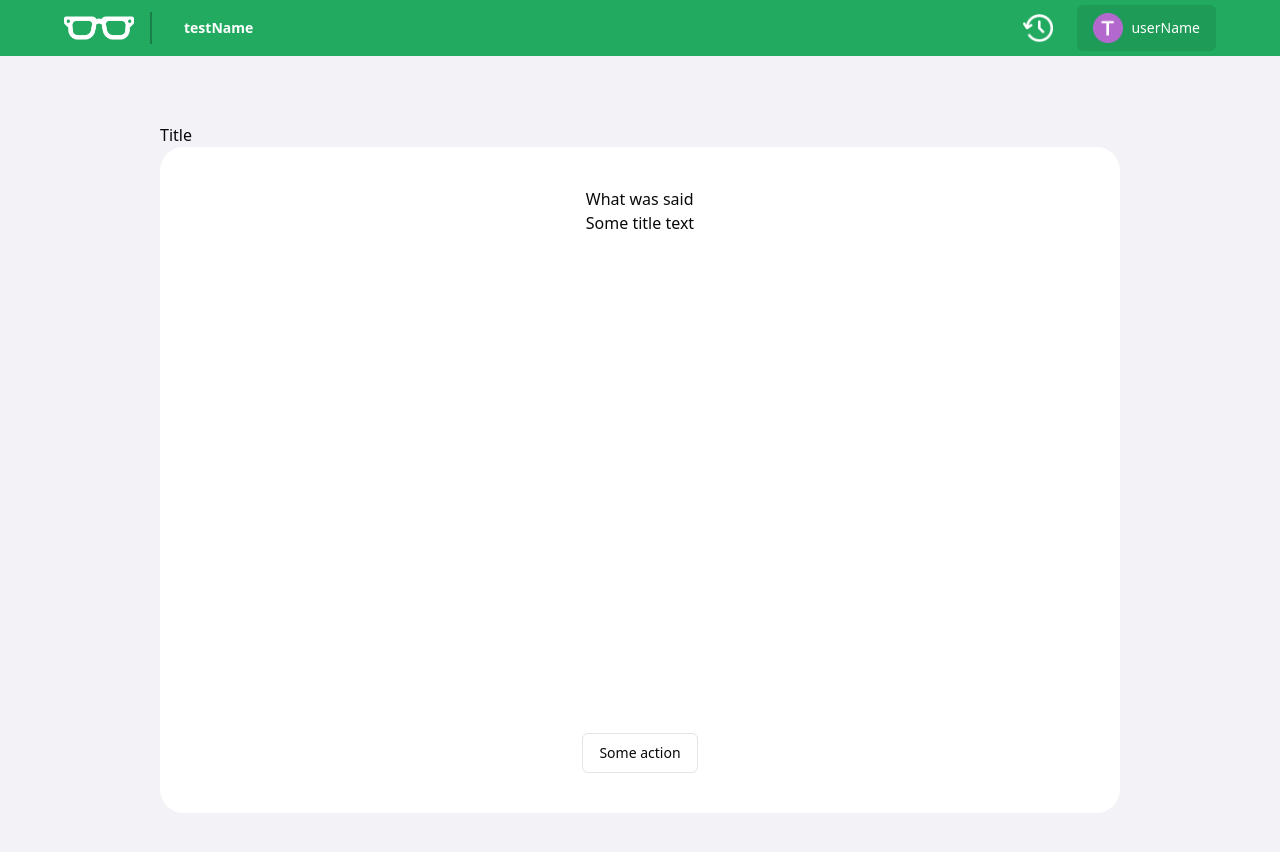
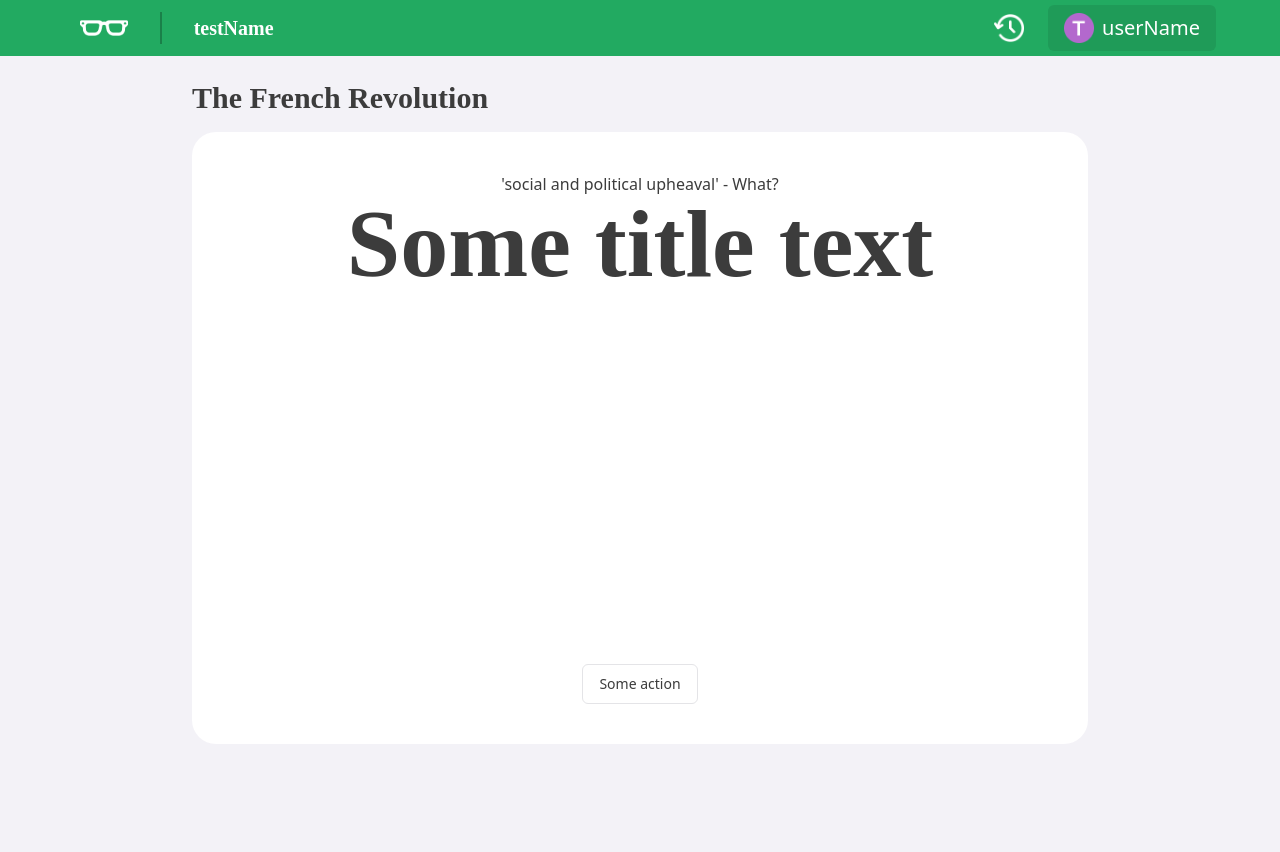
Before and after one commit to tgoulder4/Dunnoyet, a Next.js app: page / in a window 1280 px wide. Shown: the top 852 px of the page. After the commit the page ends 800 px from the top, so only its background shows below. Built offline with nearby package versions, Linux system fonts and the light colour scheme.

Commit message:
latest stable

```diff
--- a/src/app/globals.css
+++ b/src/app/globals.css
@@ -1,7 +1,11 @@
 @tailwind base;
 @tailwind components;
 @tailwind utilities;
-
+@import url("https://fonts.googleapis.com/css2?family=Merriweather:wght@400;900&display=swap");
+.primary {
+  font-family: "Merriweather", serif;
+  font-weight: 900;
+}
 @layer base {
   :root {
     --background: #f3f2f7;
@@ -70,6 +74,7 @@
 */
 * {
   margin: 0;
+  color: #3c3c3c;
 }
 /*
   Typographic tweaks!
--- a/src/app/layout.tsx
+++ b/src/app/layout.tsx
@@ -3,8 +3,8 @@ import type { Metadata } from "next";
 import { Button } from "@/components/ui/button";
 
 export const metadata: Metadata = {
-  title: "Create Next App",
-  description: "Generated by create next app",
+  title: "GreenGlasses",
+  description: "Serious in depth learning.",
 };
 
 export default function RootLayout({
@@ -16,21 +16,27 @@ export default function RootLayout({
   const userName = "userName";
   return (
     <html lang="en">
-      <body className="bg-[var(--background)]">
-        <header className="bg-[hsl(var(--primary))] h-14 flex items-center justify-between p-3 px-16 m-auto">
+      <body className="bg-[var(--background)] flex flex-col">
+        <header className="bg-[hsl(var(--primary))] h-14 flex items-center justify-between p-3 px-16">
           <div
             id="logoAndHelperName"
             className="flex items-center gap-4 h-full"
           >
-            <a href="#" className="h-full max-w-[70px]">
+            <Button
+              variant="ghost"
+              className="h-full  hover:bg-[rgb(0_0_0_/_25%)]"
+            >
               <img
                 src="./logo_light.png "
                 className="h-full object-scale-down"
                 alt=""
               />
-            </a>
+            </Button>
             <div className="w-[2px] h-full bg-[rgb(0_0_0_/_25%)]"></div>
-            <Button variant="ghost" className="primary font-black  text-white">
+            <Button
+              variant="ghost"
+              className="primary text-xl font-black  text-white"
+            >
               {helperName}
             </Button>
           </div>
@@ -48,7 +54,7 @@ export default function RootLayout({
             </Button>
             <Button
               variant="ghost"
-              className="primary bg-[rgba(0,0,0,0.09)] flex gap-2 h-full text-white"
+              className=" bg-[rgba(0,0,0,0.09)] text-xl flex gap-2 h-full text-white"
             >
               <img
                 src="./profilePicture.png"
--- a/src/app/page.tsx
+++ b/src/app/page.tsx
@@ -3,13 +3,16 @@ import Image from "next/image";
 
 export default function Home() {
   return (
-    <main className="w-full h-full grid place-items-center">
-      <div className="h-5/6 w-3/4">
-        <h2>Title</h2>
-        <section className="bg-white h-full rounded-3xl flex flex-col items-center justify-between p-10">
-          <article>
-            <h3>What was said</h3>
-            <h1>Some title text</h1>
+    <main className="w-full h-full px-48 pt-6 pb-14">
+      <div className=" flex flex-col gap-4 h-full">
+        <h2 className="font-bold primary text-3xl">The French Revolution</h2>
+        <section className="bg-white rounded-3xl h-full w-full text-center flex flex-col items-center justify-between p-10">
+          <article className="flex flex-col">
+            <h3>'social and political upheaval' - What?</h3>
+            <h1 className="text-8xl primary font-bold text-center">
+              Some title text
+            </h1>
+            {/* 'What is .? I understand -> goes back to enquired sentence which is now amended in terms of this explanation'  */}
           </article>
           <div id="actionArea">
             <Button variant="outline">Some action</Button>
--- a/tailwind.config.js
+++ b/tailwind.config.js
@@ -2,11 +2,11 @@
 module.exports = {
   darkMode: ["class"],
   content: [
-    './pages/**/*.{ts,tsx}',
-    './components/**/*.{ts,tsx}',
-    './app/**/*.{ts,tsx}',
-    './src/**/*.{ts,tsx}',
-	],
+    "./pages/**/*.{ts,tsx}",
+    "./components/**/*.{ts,tsx}",
+    "./app/**/*.{ts,tsx}",
+    "./src/**/*.{ts,tsx}",
+  ],
   theme: {
     container: {
       center: true,
@@ -16,6 +16,9 @@ module.exports = {
       },
     },
     extend: {
+      aspectRatio: {
+        "4/3": "4 / 3",
+      },
       colors: {
         border: "hsl(var(--border))",
         input: "hsl(var(--input))",
@@ -73,4 +76,4 @@ module.exports = {
     },
   },
   plugins: [require("tailwindcss-animate")],
-}
+};
```
